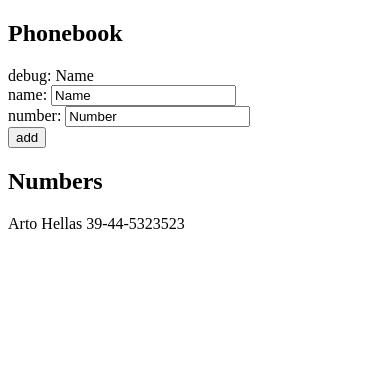
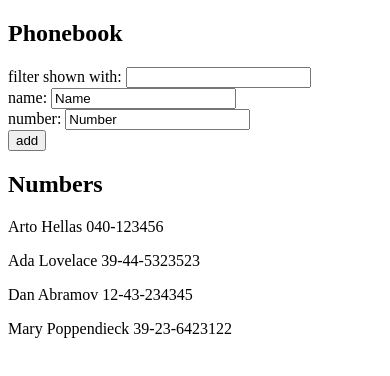
Before and after one commit to Lothrin/fullstackopen, a React (Vite) app in the folder part2/: page / in a window 390 px wide. Shown: the top 376 px of the page. Built offline with nearby package versions, Linux system fonts and the light colour scheme.

Commit message:
2.9*: The Phonebook Step 4

```diff
--- a/part2/src/App.jsx
+++ b/part2/src/App.jsx
@@ -2,12 +2,21 @@
 
 const App = () => {
   const [persons, setPersons] = useState([
-    { name: 'Arto Hellas',
-      number: '39-44-5323523'
-     }
+    { name: 'Arto Hellas', number: '040-123456', id: 1 },
+    { name: 'Ada Lovelace', number: '39-44-5323523', id: 2 },
+    { name: 'Dan Abramov', number: '12-43-234345', id: 3 },
+    { name: 'Mary Poppendieck', number: '39-23-6423122', id: 4 }
   ])
   const [newPerson, setNewPerson] = useState('Name')
   const [newPersonNumber, setNewPersonNumber] = useState('Number')
+
+  const [searchPersons, setSearch] = useState('')
+
+  const filterPersons = persons.filter(person =>
+    person.name.toLowerCase().includes(searchPersons.toLowerCase())
+  );
+
+  const displayPersons = searchPersons ? filterPersons : persons;
 
   const addPerson = (event) => {
     event.preventDefault()
@@ -37,10 +46,18 @@
     console.log(event.target.value)
     setNewPersonNumber(event.target.value)
   }
+
+  const handleSearch = (event) => {
+    console.log(event.target.value)
+    setSearch(event.target.value)
+  }
   return (
     <div>
       <h2>Phonebook</h2>
-      <div>debug: {newPerson}</div>
+      {/* <div>debug: {newPerson}</div> */}
+      <div>
+          filter shown with: <input onChange={handleSearch} />
+        </div>
       <form onSubmit={addPerson}>
         <div>
           name: <input value={newPerson} onChange={handlePersonChange} />
@@ -54,7 +71,7 @@
       </form>
       <h2>Numbers</h2>
       <div>
-        {persons.map(person => (
+        {displayPersons.map(person => (
           <p key={person.name}>{person.name} {person.number}</p>
         ))}
       </div>
```
